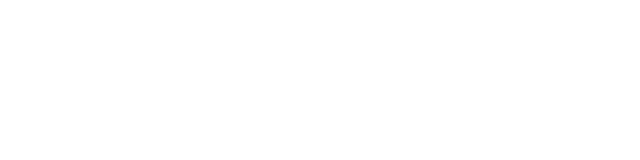
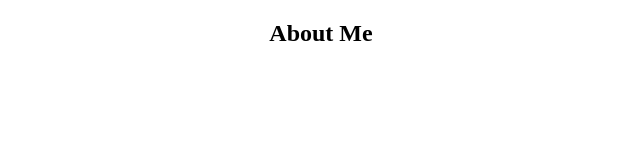
Before and after one commit to EstherAzevedo/landing-page, a Vue app: page /aboutme in a window 1280 px wide. Before the commit this address had no page. Shown: the top 160 px of the page, without its empty margins (179-819 px from the left). Built offline with nearby package versions, Linux system fonts and the light colour scheme.

Commit message:
feat: creating About Me page

```diff
--- /dev/null
+++ b/src/pages/AboutMe.vue
@@ -0,0 +1,18 @@
+<template>
+    <section class="aboutMe">
+        <div class="content">
+            <div class="info">
+                <h1>About Me</h1>
+            </div>
+        </div>
+    </section>
+</template>
+<style scoped>
+.content {
+    display: flex;
+    justify-content: center;
+    align-items: flex-start;
+    gap: 10rem;
+    max-width: 1000px;
+}
+</style>
--- a/src/pages/Home.vue
+++ b/src/pages/Home.vue
@@ -17,7 +17,7 @@
             </div>
 
             <div class="foto">
-                <a href="/"><img src="/esther.jpeg" alt="Foto de Esther" /></a>
+                <a href="/aboutMe"><img src="/esther.jpeg" alt="Foto de Esther" /></a>
                 <div class="social-links">
                     <a href="https://github.com/EstherAzevedo" target="_blank" rel="noopener noreferrer"
                         class="icon-btn">
--- a/src/router/index.ts
+++ b/src/router/index.ts
@@ -1,10 +1,12 @@
 import { createRouter, createWebHistory } from 'vue-router'
 import Home from '../pages/Home.vue'
 import Projects from '../pages/Projects.vue'
+import AboutMe from '@/pages/AboutMe.vue'
 
 const routes = [
   { path: '/', name: 'Home', component: Home },
-  { path: '/projects', name: 'Projects', component: Projects }
+  { path: '/projects', name: 'Projects', component: Projects },
+  { path: '/aboutme', name: 'About Me', component: AboutMe}
 ]
 
 const router = createRouter({
```
